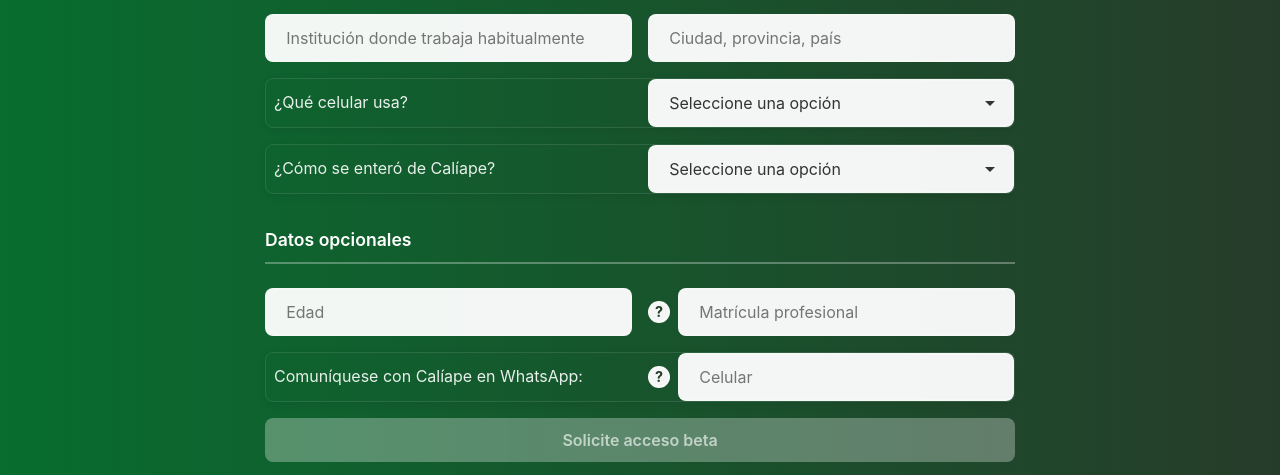
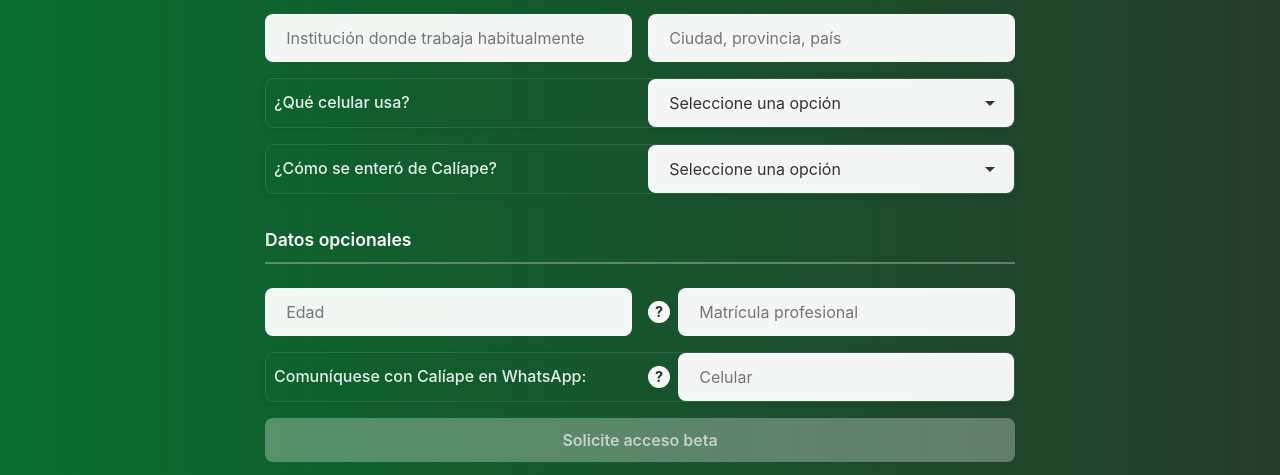
Before and after one commit to fcolavecchia/caliape-website, a Jekyll site: the page built from index.html, in a window 1280 px wide and 1400 px high, scrolled down 1526 px. Shown: the part 165-640 px from the top of the window. Built offline with Jekyll 4.4.1, drawn with Linux system fonts in a browser that asks for light colours.

Commit message:
Responsive form

```diff
--- a/assets/css/style.css
+++ b/assets/css/style.css
@@ -386,6 +386,7 @@
     align-items: center;
     gap: 1rem;
     grid-column: 1 / -1;
+    width: 100%;
 }
 
 .field-reading-order .form-helper-text {
@@ -396,9 +397,13 @@
     margin-bottom: 0;
     padding: 0 0.5em;
     text-align: left;
+    color: var(--white);
+    font-size: 1rem;
+    font-weight: 500;
 }
 
-.field-reading-order select {
+.field-reading-order select,
+.field-reading-order input[type="text"] {
     grid-column: 2 / 3;
     border-radius: var(--border-radius);
     border: 2px solid rgba(255,255,255,0.5);
@@ -408,6 +413,8 @@
     margin-top: 0;
     margin-bottom: 0;
     width: 100%;
+    font-size: 1rem;
+    padding: 0.75rem 1.2rem;
 }
 
 .beta-form input[type="text"],
@@ -975,11 +982,12 @@
         font-size: 2rem;
     }
 
+
     /* Form responsive */
     .beta-form {
         max-width: 500px;
         grid-template-columns: 1fr;
-        padding: 0 20px;
+        padding: 0 10px;
     }
 
     .form-section-title {
@@ -989,6 +997,20 @@
     .beta-form .form-helper-text {
         text-align: center;
         justify-content: center;
+    }
+
+    .field-reading-order {
+        grid-template-columns: 1fr;
+        /* padding: 0.5rem 0.5rem 1rem 0.5rem; */
+        gap: 0.5rem;
+    }
+
+    .field-reading-order .form-helper-text,
+    .field-reading-order select,
+    .field-reading-order input[type="text"] {
+        grid-column: 1 / 2;
+        width: 100%;
+        text-align: left;
     }
 
     /* FAQ responsive */
```
